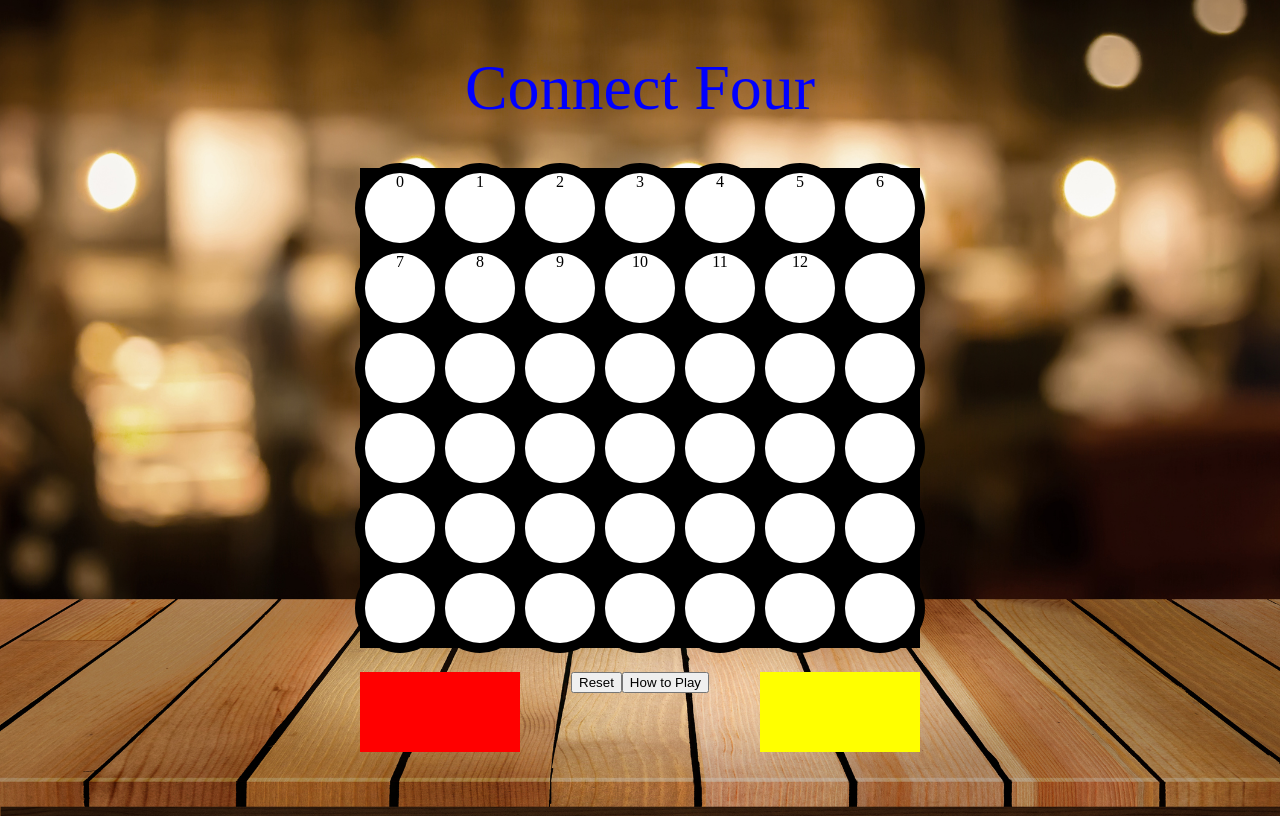
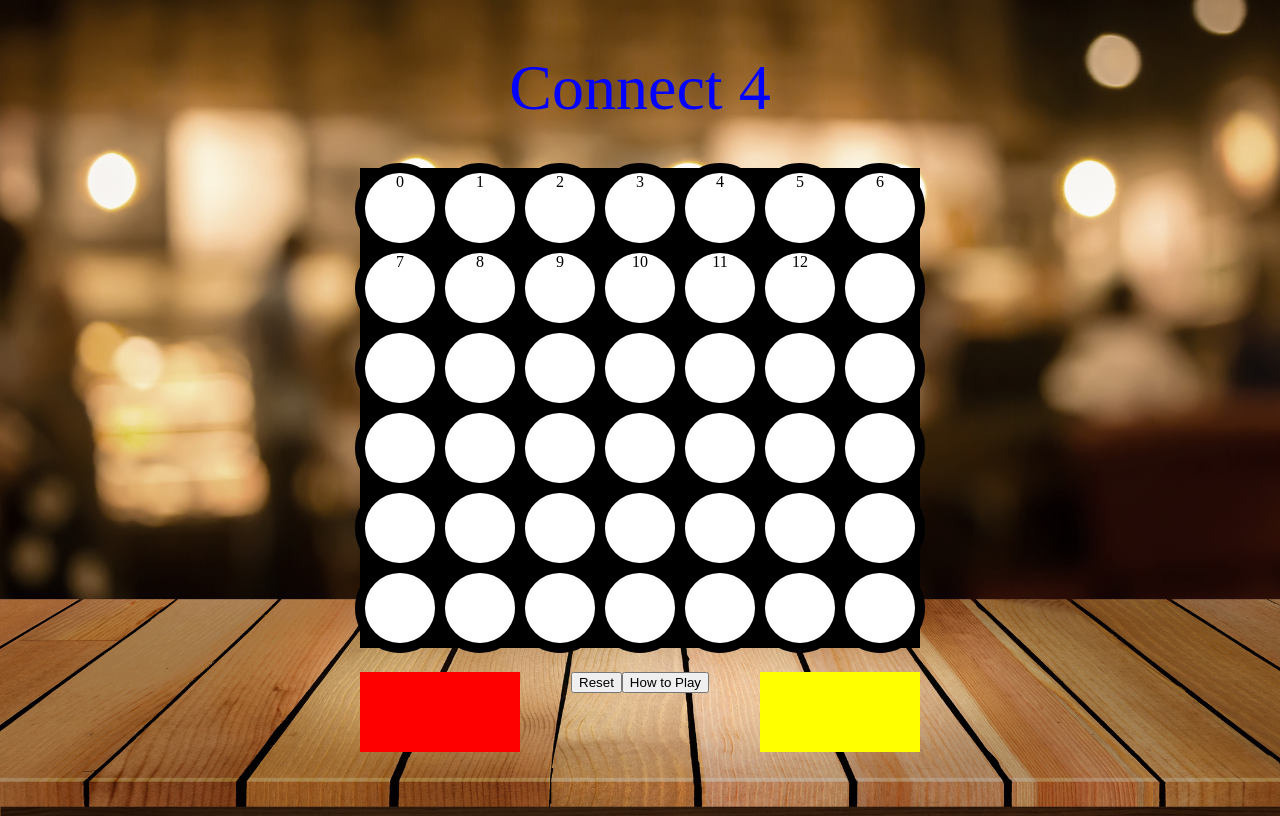
Before and after one commit to Cmosley/Unit-1-Connect-Four, a plain HTML site: page index.html in a window 1280 px wide. Drawn offline with Linux system fonts and the light colour scheme.

```diff
--- a/css/style.css
+++ b/css/style.css
@@ -8,6 +8,7 @@ body {
     background-image: url(../images/wallpapertip_table.jpg);
     background-repeat: no-repeat;
     background-size: 100%
+
 
 }
 
--- a/index.html
+++ b/index.html
@@ -9,7 +9,7 @@
     <link rel="stylesheet" href="css/style.css">
 </head>
 <body>
-    <h1>Connect Four</h1>
+    <h1 data-heading="Slide">Connect 4</h1>
         <div id="yellow-piece"></div>
         <div id="red-piece"></div>
 
```
Also changed, not shown: 1 other file.
